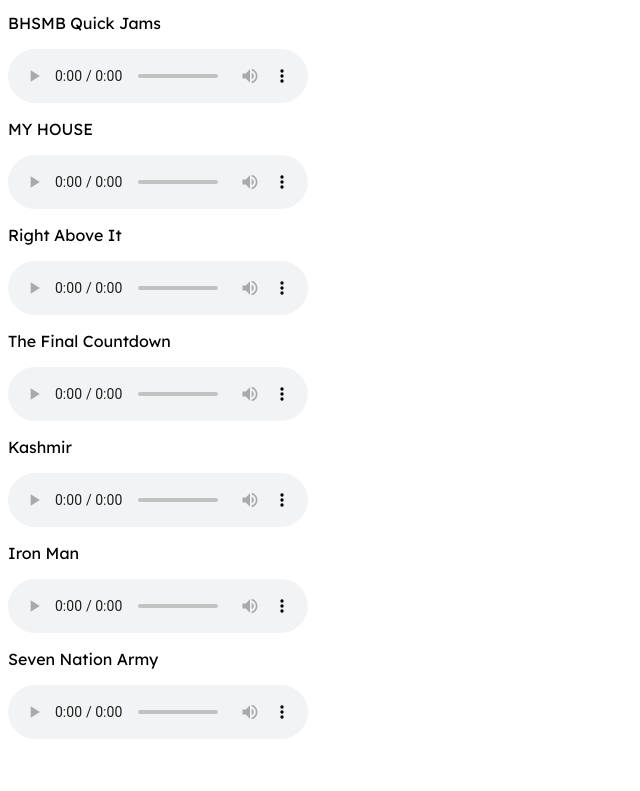
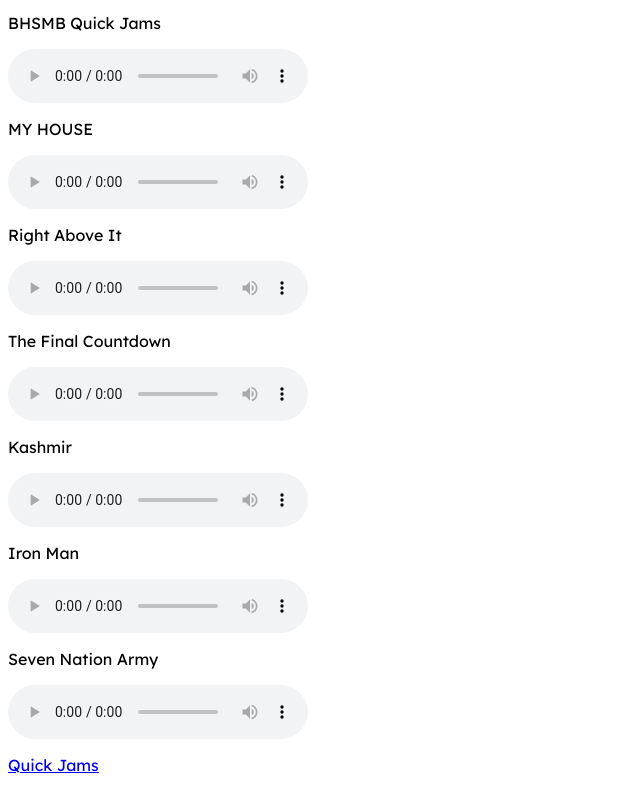
Before and after one commit to surprise/gamegamegamexyz, a plain HTML site: page drumline/index.html in a window 1280 px wide. Shown: the part 631-1422 px from the top of the page, without its empty margins (0-640 px from the left). Before the commit the page ends 1378 px from the top, so only its background shows below. Drawn offline with Linux system fonts and the light colour scheme.

Commit message:
add quick jams

```diff
--- a/drumline/index.html
+++ b/drumline/index.html
@@ -38,5 +38,6 @@
         <audio width="300" height="48" controls="controls"><source src="audio/Iron_Man.mp3" type="audio/mpeg"/>Your browser does not support HTML5 audio. Please update your browser to view this media content.</audio>
         <p>Seven Nation Army</p>
         <audio width="300" height="48" controls="controls"><source src="audio/Seven_Nation_Army.mp3" type="audio/mpeg"/>Your browser does not support HTML5 audio. Please update your browser to view this media content.</audio>
+		<p><a href="pieces/BHSMB_Quick_Jams.png">Quick Jams</a></p>
     </body>
 </html>
```
Also changed, not shown: drumline/pieces/BHSMB_Quick_Jams.png (added).
